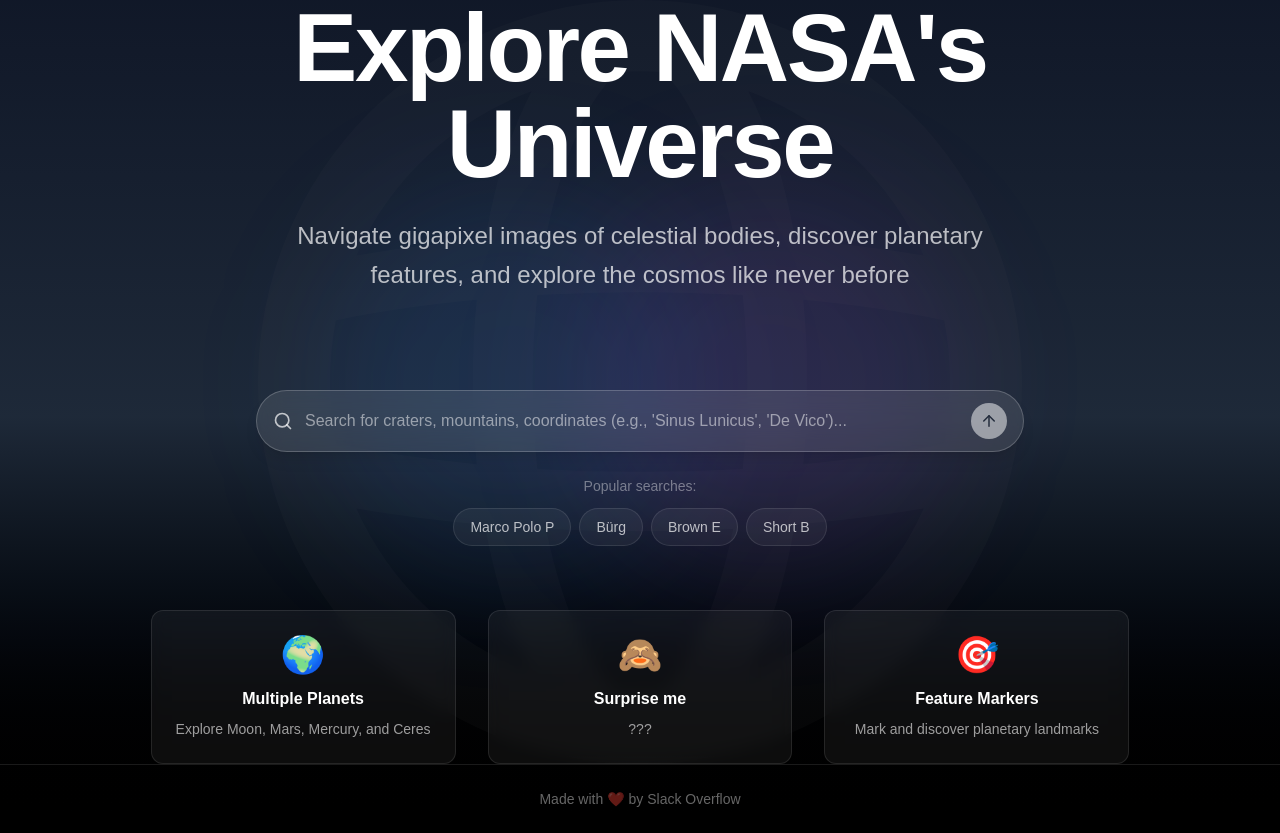
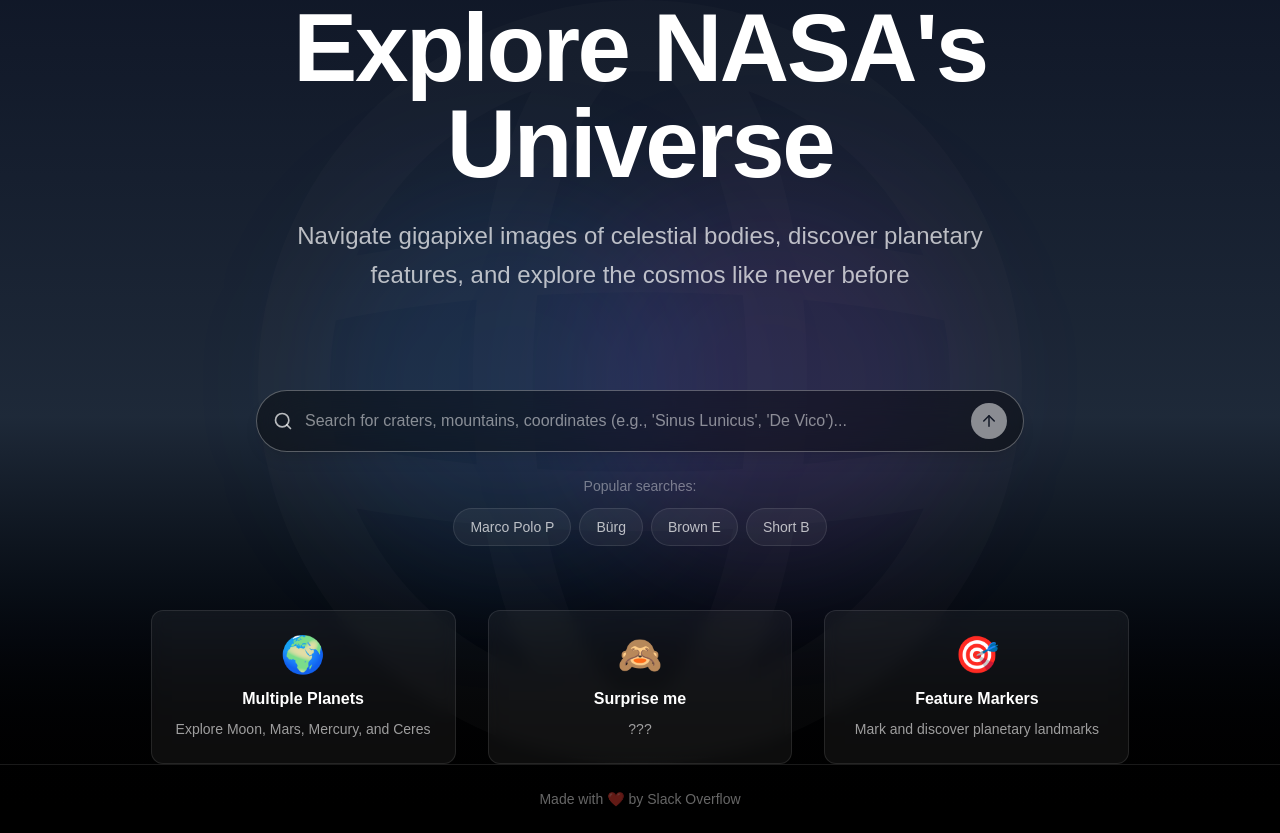
Before and after one commit to ketjandr/nasa-spaceapps-project, a Next.js app: page / in a window 1280 px wide. Built offline with nearby package versions, Linux system fonts and the light colour scheme.

Commit message:
Make frosting/glass darker for search bar

```diff
--- a/app/components/search_bar.tsx
+++ b/app/components/search_bar.tsx
@@ -40,7 +40,7 @@ export default function GlassSearchBar({
   return (
     <form
       onSubmit={handleSubmit}
-      className={`flex items-center w-full max-w-3xl bg-white/10 backdrop-blur-md rounded-full px-4 py-3 shadow-lg border border-white/20 hover:border-white/30 transition-all ${className}`}
+      className={`flex items-center w-full max-w-3xl bg-black/40 backdrop-blur-xl rounded-full px-4 py-3 shadow-lg border border-white/30 hover:border-white/40 transition-all ${className}`}
     >
       {/* Magnifying Glass Icon */}
       <Search className="text-white/70 w-5 h-5 mr-3 flex-shrink-0" />
```
